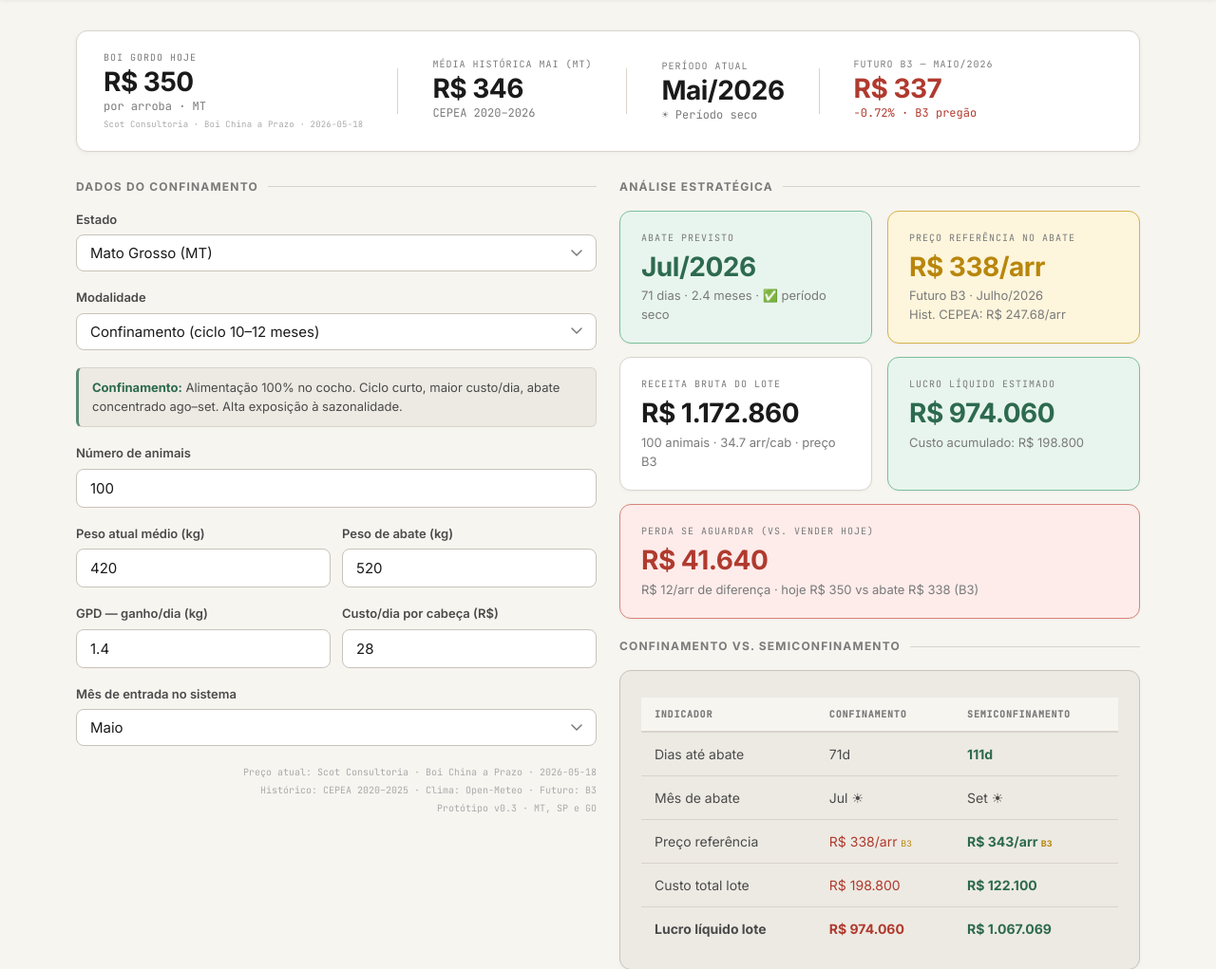
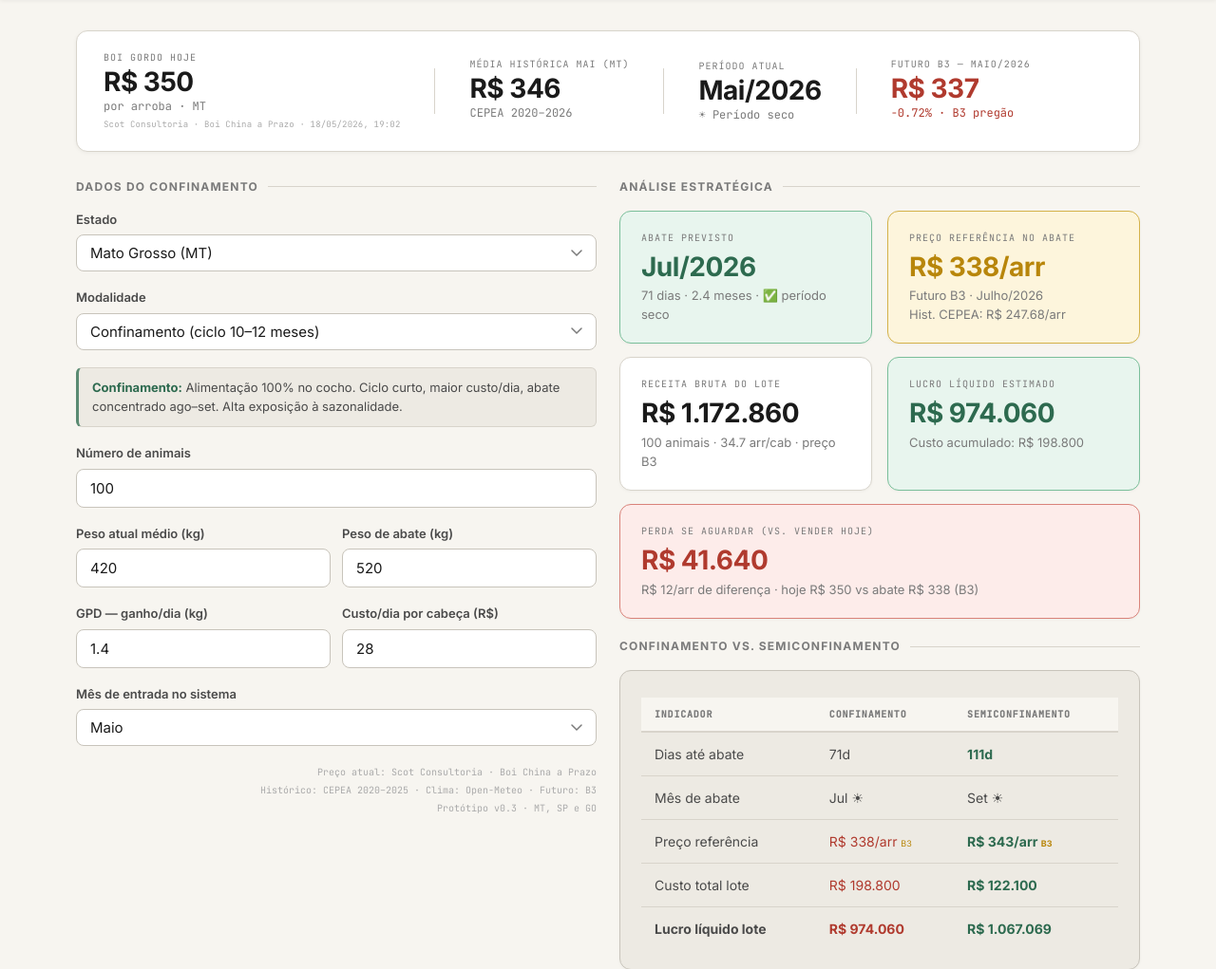
Before and after one commit to phberticellihorn-bot/TimingCerto, a Flask app: page / in a window 1280 px wide. Shown: the part 60-1081 px from the top of the page at 95% size. Run offline with Flask 3, Linux system fonts and the light colour scheme; data that the repository does not hold is empty.

Commit message:
Refactor data handling for updated timestamp and source

```diff
--- a/templates/index.html
+++ b/templates/index.html
@@ -738,17 +738,27 @@ async function carregarPrecoAtual(estado) {
       document.getElementById('ps-preco').textContent = 'R$ ' + precoAtual.toFixed(0);
       document.getElementById('ps-atualizado').textContent = 'por arroba · ' + estado;
 
-      // Data/hora da última consulta do scraper ao site Scot
-      const atualizadoEm = j.data.atualizado_em || j.data.timestamp || null;
-      const dataCot = j.data.data_cotacao || '';
-      const fonteLabel = j.data.fonte || 'Scot Consultoria';
+      // Campos do cotacoes_scot.json: "atualizado", "fonte"
+      // O backend pode repassar diretamente ou não — tentamos os dois nomes
+      let atualizadoEm = j.data.atualizado || j.data.atualizado_em || j.data.timestamp || null;
+      let fonteLabel   = j.data.fonte || 'Scot Consultoria';
+
+      // Se o backend não repassou "atualizado", lê o JSON diretamente
+      if (!atualizadoEm) {
+        try {
+          const rj = await fetch('app/cotacoes_scot.json');
+          const cj = await rj.json();
+          atualizadoEm = cj.atualizado || null;
+          fonteLabel   = cj.fonte || fonteLabel;
+        } catch(_) {}
+      }
+
       document.getElementById('ps-scot-update').textContent = atualizadoEm
-        ? `${fonteLabel}${dataCot ? ' · ' + dataCot : ''} · ${formatarDataHora(atualizadoEm)}`
-        : fonteLabel + (dataCot ? ' · ' + dataCot : '');
+        ? `${fonteLabel} · ${formatarDataHora(atualizadoEm)}`
+        : fonteLabel;
 
-      // Atualiza fonte-note da calculadora
       document.getElementById('fonte-note-calc').innerHTML =
-        `Preço atual: ${fonteLabel}${dataCot ? ' · ' + dataCot : ''}<br>` +
+        `Preço atual: ${fonteLabel}<br>` +
         `Histórico: CEPEA 2020–2025 · Clima: Open-Meteo · Futuro: B3<br>` +
         `Protótipo v0.3 · MT, SP e GO`;
     }
```
